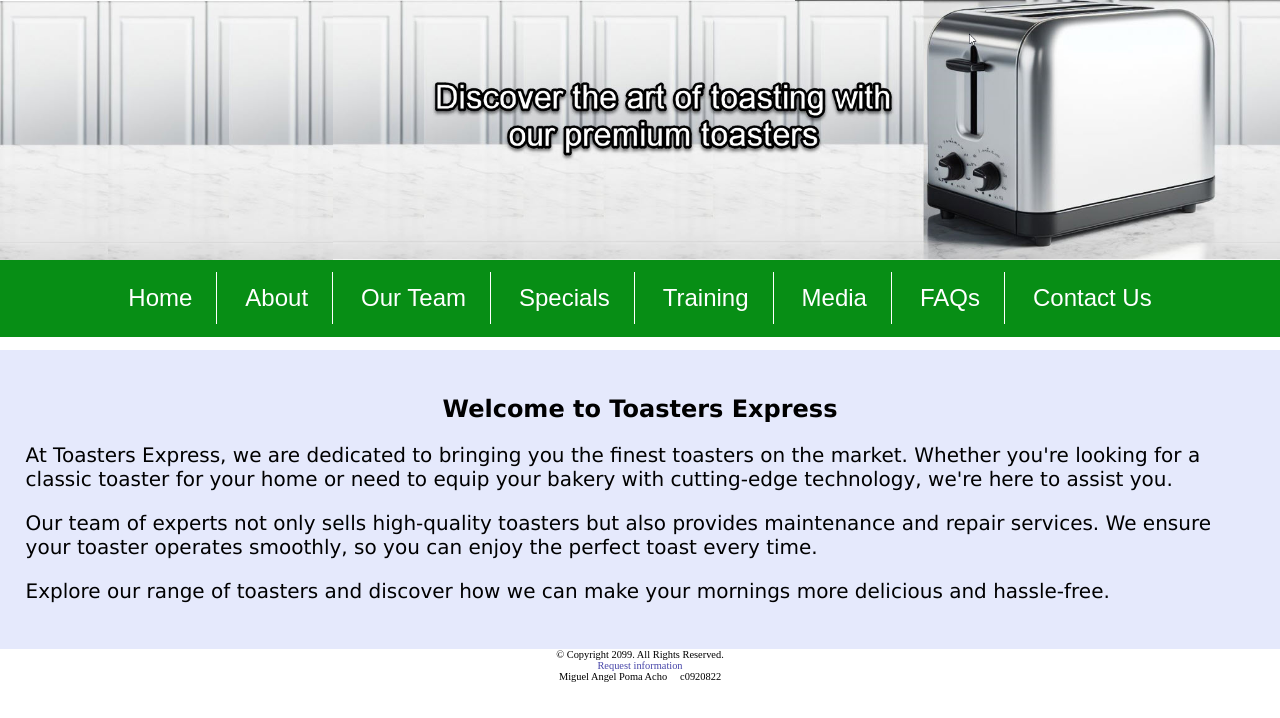
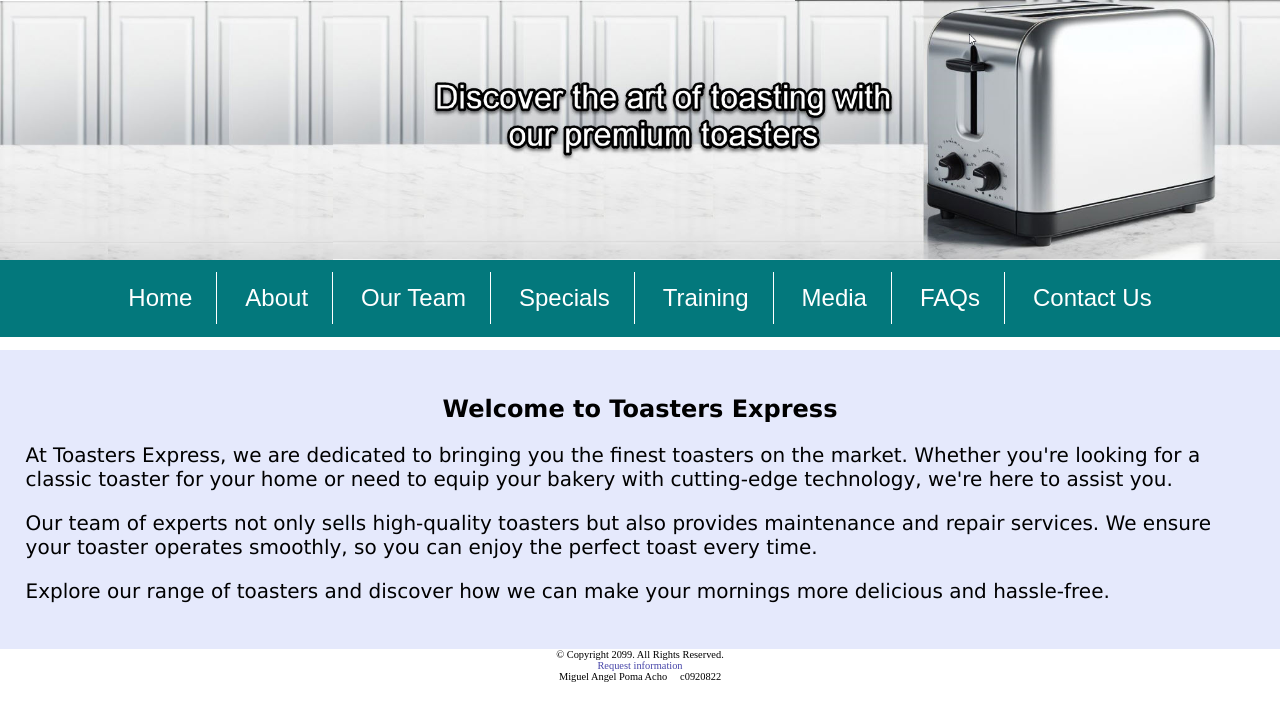
Before and after one commit to mpoma2909/mpoma2909.github.io, a plain HTML site: page index.html in a window 1280 px wide. Drawn offline with Linux system fonts and the light colour scheme.

Commit message:
Update styles.css

```diff
--- a/css/styles.css
+++ b/css/styles.css
@@ -45,7 +45,7 @@ h2{
 
 /* Style rules for navigation area */
 nav {
-    background-color: #078e15;
+    background-color: #03787c;
     padding: 1%;
     margin-bottom: 1%;
 }
```
